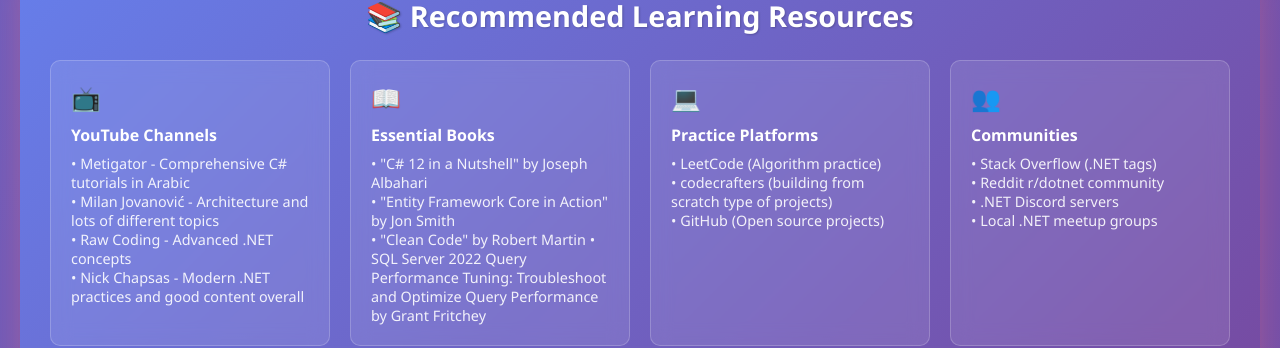
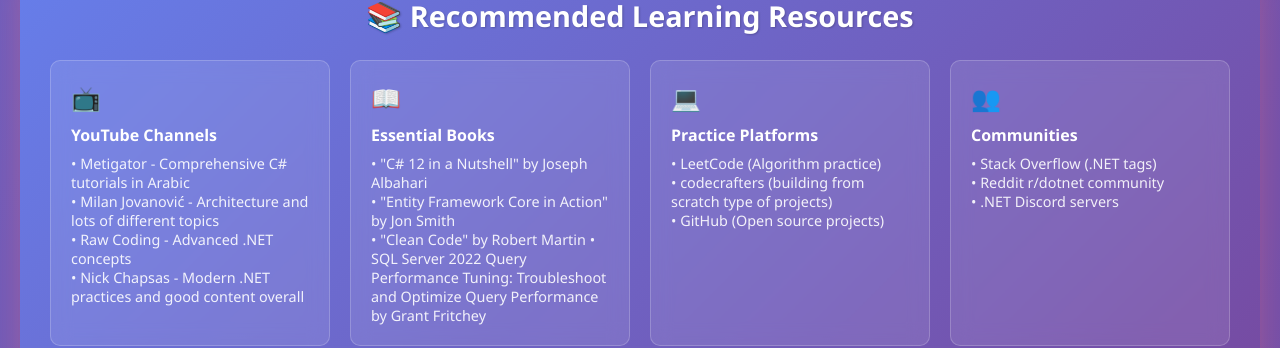
Before and after one commit to Ozzy-ZY/Roadmap, a plain HTML site: page index.html in a window 1280 px wide. Shown: the part 3784-4132 px from the top of the page. Drawn offline with Linux system fonts and the light colour scheme.

Commit message:
remove local .NET meetup groups from recommended resources

```diff
--- a/index.html
+++ b/index.html
@@ -580,7 +580,6 @@
                         • Stack Overflow (.NET tags)<br>
                         • Reddit r/dotnet community<br>
                         • .NET Discord servers<br>
-                        • Local .NET meetup groups
                     </div>
                 </div>
             </div>
```
